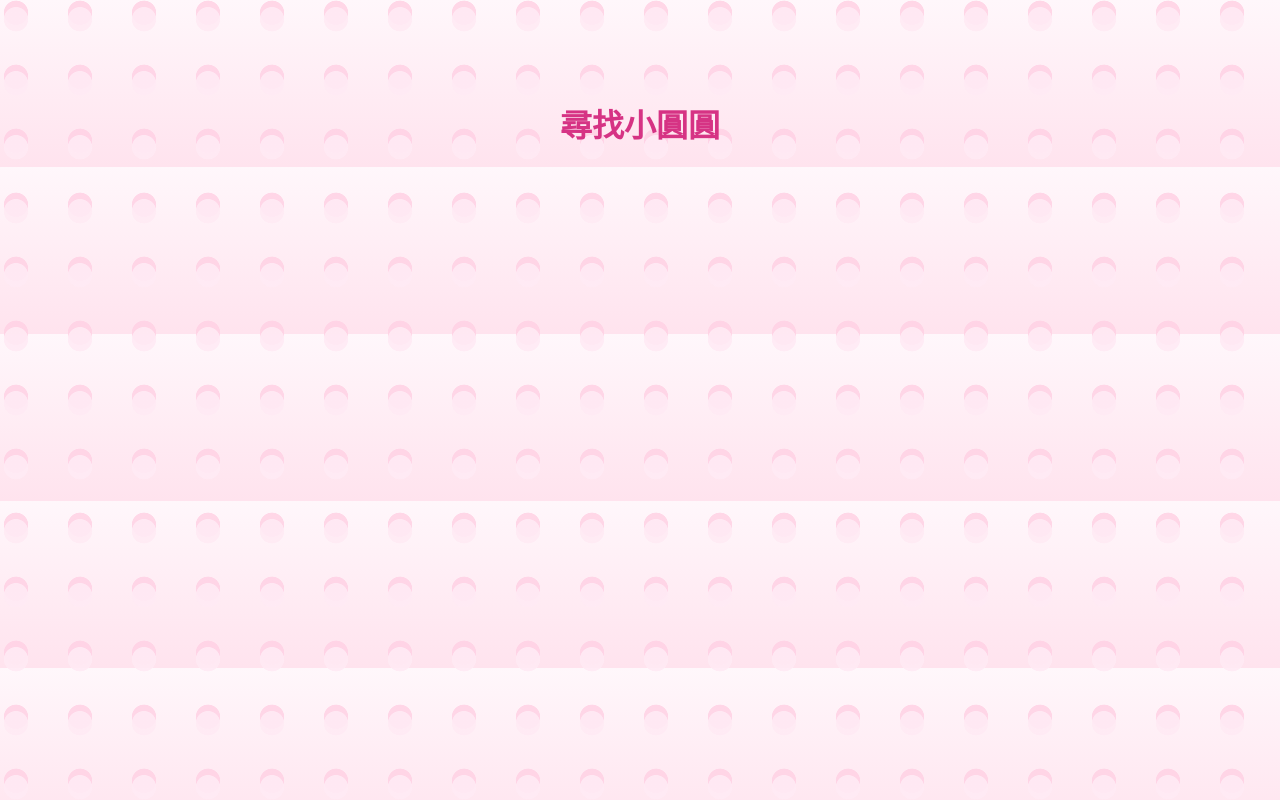
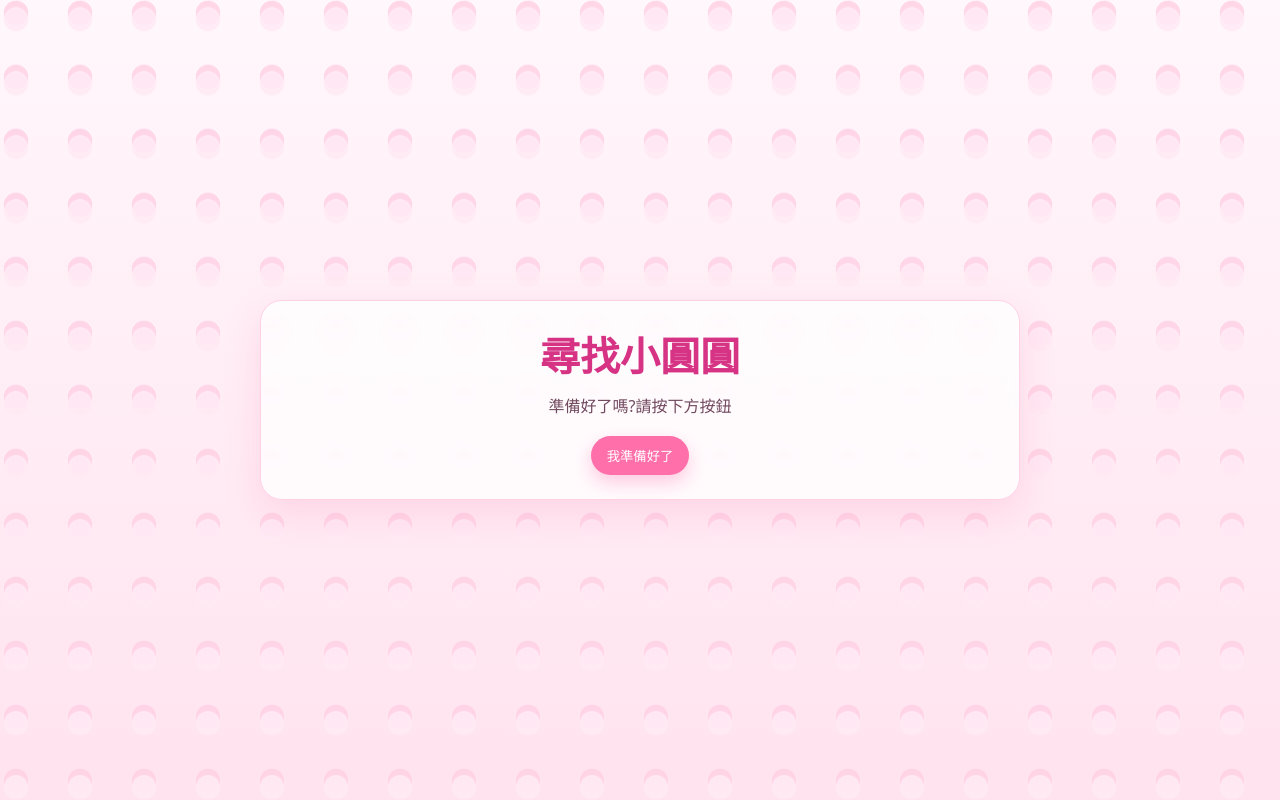
Before and after one commit to DoraLee1026/eggcake, a plain HTML site: page index.html in a window 1280 px wide. Drawn offline with Linux system fonts and the light colour scheme.

Commit message:
Update index.html

```diff
--- a/index.html
+++ b/index.html
@@ -4,27 +4,54 @@
   <meta charset="utf-8" />
   <meta name="viewport" content="width=device-width, initial-scale=1" />
   <title>尋找小圓圓</title>
-  <meta name="description" content="v1">
+  <meta name="description" content="尋找小圓圓v1">
   <style>
-    :root {
-      --bg1:#fff7fb;
-      --bg2:#ffe3ee;
-      --text:#5a2a43;
+    :root{
+      --bg1:#fff7fb; --bg2:#ffe3ee; --text:#5a2a43;
+      --card:#ffffffcc; --line:#ffd1e4; --accent:#ff6fa9;
     }
+    *{box-sizing:border-box}
+    html,body{height:100%}
+    body{
+      margin:0; font-family:ui-sans-serif,system-ui,"PingFang TC","Noto Sans TC",sans-serif;
+      color:var(--text);
 
-    body {
-      margin:0;
-      font-family: ui-sans-serif, system-ui, "PingFang TC", "Noto Sans TC", sans-serif;
-      color: var(--text);
       background:
-        radial-gradient(circle at 25% 30%, rgba(255,234,244,.9) 18%, transparent 19%) 0 0 / 64px 64px,
-        radial-gradient(circle at 75% 70%, rgba(255,209,228,.85) 18%, transparent 19%) 32px 32px / 64px 64px,
+        radial-gradient(circle at 25% 30%, rgba(255,234,244,.9) 18%, transparent 19%) 0 0/64px 64px,
+        radial-gradient(circle at 75% 70%, rgba(255,209,228,.85) 18%, transparent 19%) 32px 32px/64px 64px,
         linear-gradient(180deg, var(--bg1), var(--bg2));
-      overflow-x: hidden;
+      overflow-x:hidden;
+    }
+    .wrap{
+      max-width:920px; margin:0 auto; padding:28px 16px;
+      display:flex; min-height:100%; align-items:center; justify-content:center;
+    }
+    .card{
+      width:min(760px, 95vw);
+      background:var(--card);
+      border:1px solid var(--line);
+      border-radius:22px;
+      padding:24px;
+      box-shadow:0 12px 36px rgba(255,111,169,.18);
+      backdrop-filter:blur(6px) saturate(120%);
+      text-align:center;
+    }
+    h1{ margin:0 0 10px; color:#d63384; font-size:clamp(24px,4.6vw,40px) }
+    p{ margin:6px 0 0; opacity:.85; line-height:1.7 }
+    .btn{
+      margin-top:16px; border:none; background:var(--accent); color:#fff;
+      padding:10px 16px; border-radius:999px; cursor:pointer;
+      box-shadow:0 8px 18px rgba(255,111,169,.35)
     }
   </style>
 </head>
 <body>
-  <h1 style="text-align:center;color:#d63384;margin-top:100px;">尋找小圓圓</h1>
+  <div class="wrap">
+    <div class="card">
+      <h1>尋找小圓圓</h1>
+      <p>準備好了嗎?請按下方按鈕</p>
+      <button class="btn">我準備好了</button>
+    </div>
+  </div>
 </body>
 </html>
```
